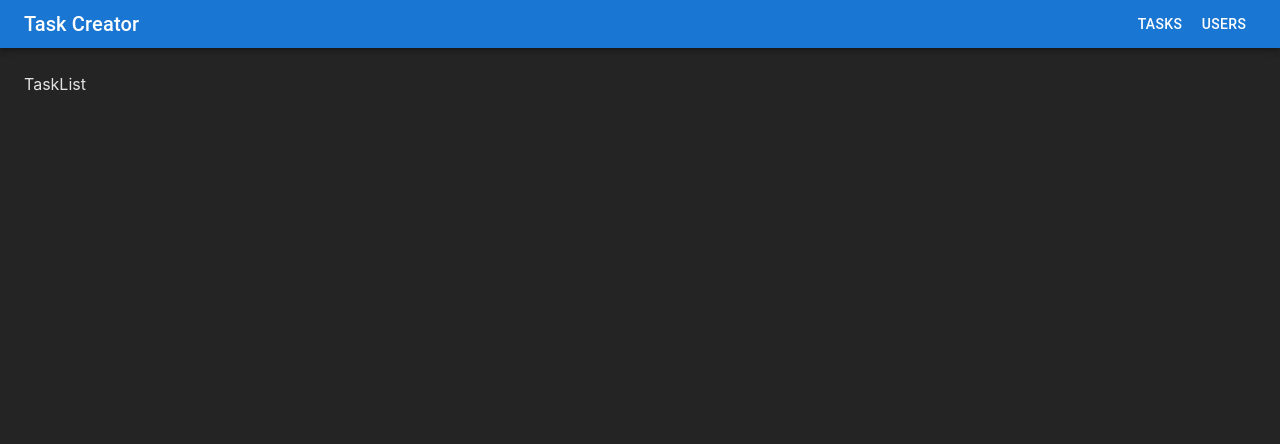
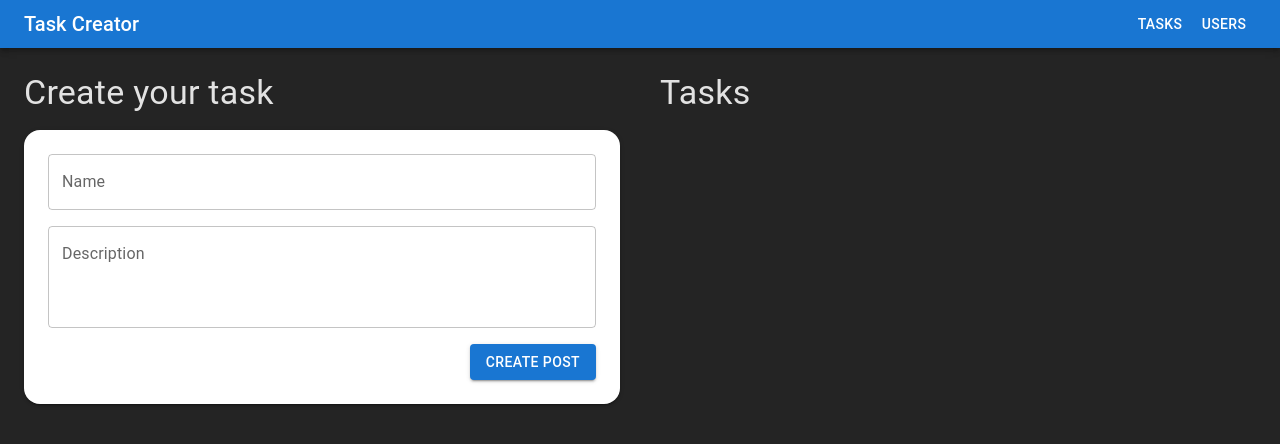
Before and after one commit to filhodoto/task-creator, a React (Vite) app: page / in a window 1280 px wide. Shown: the top 444 px of the page. Built offline with nearby package versions, Linux system fonts and the light colour scheme.

Commit message:
Call Form component in TaskList page

```diff
--- a/src/pages/TaskList/index.tsx
+++ b/src/pages/TaskList/index.tsx
@@ -1,7 +1,46 @@
 import React from 'react';
+import TasksForm from '@/components/TasksForm';
+import { TaskProps, createTask } from '@/store/slices/tasksSlice';
+import { Box, Grid, Typography, useTheme } from '@mui/material';
+import { useAppDispatch } from '@/store/hooks';
 
 const TaskList = () => {
-  return <div>TaskList</div>;
+  const theme = useTheme();
+
+  const dispatch = useAppDispatch();
+  const handleFormSubmit = (task: TaskProps) => {
+    // Make sure id is passed
+    if (!task.id) {
+      console.error('Task must have an id');
+      return;
+    }
+
+    // Update state with new task
+    dispatch(createTask(task));
+  };
+  return (
+    <Box
+      sx={{
+        display: 'grid',
+        gap: 5,
+        gridTemplateColumns: {
+          md: 'repeat(2, 1fr)',
+        },
+      }}
+    >
+      <Box>
+        <Typography variant="h4" component="h2" marginBottom={theme.spacing(2)}>
+          Create your task
+        </Typography>
+        <TasksForm onSubmit={handleFormSubmit} />
+      </Box>
+      <Box>
+        <Typography variant="h4" component="h2" marginBottom={theme.spacing(2)}>
+          Tasks
+        </Typography>
+      </Box>
+    </Box>
+  );
 };
 
 export default TaskList;
```
